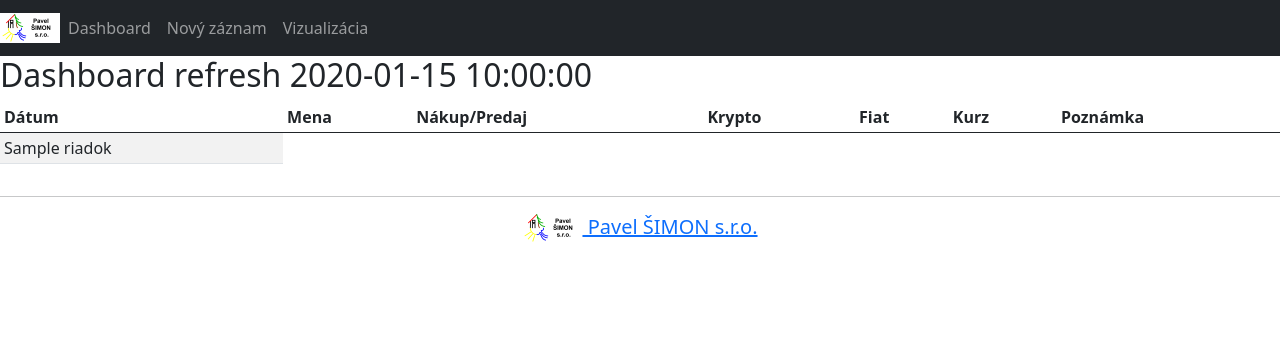
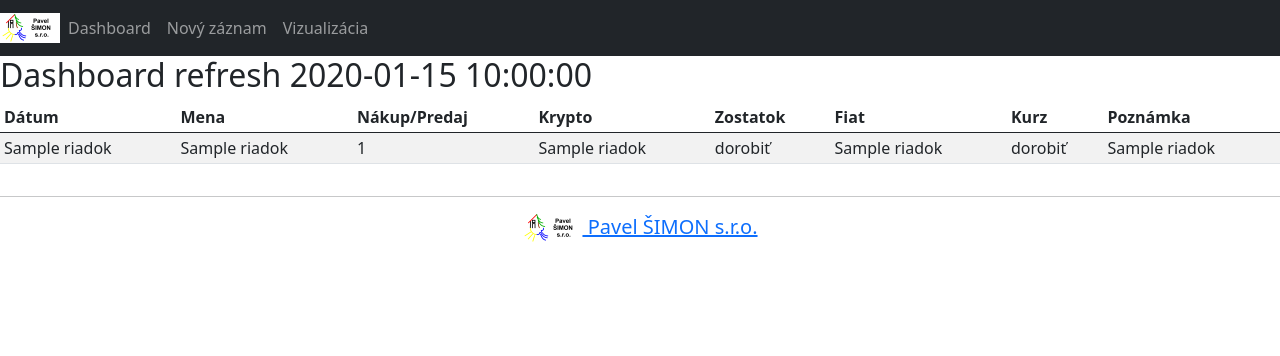
Before and after one commit to PavelSimon/KryptoEvidencia, a FastAPI app: template templates/home.html in a window 1280 px wide. Shown: the top 356 px of the page. Run offline with FastAPI, Linux system fonts and the light colour scheme; the template is opened without the code that fills it: most values are stand-ins (such as "Sample title", 1, 10 or a date in 2020); parts of the project's set-up code (start-up, migrations or seed data) failed here and were passed over.

Commit message:
Ďalšie úprava zobrazovania záznamov

```diff
--- a/main.py
+++ b/main.py
@@ -30,10 +30,10 @@ templates = Jinja2Templates(directory="./templates")
 @app.get("/")
 async def root(request: Request):
     """
-    Ukáže merania
+    Ukáže zoznam zaevidovaných kryptomien
     """
     krypto = fun.citaj_evidencia(db)
-    debug(krypto)
+    # debug(krypto)
     localtime = time.asctime(time.localtime(time.time()))
     # debug(meranie)
     print("/; Čas:", localtime)
--- a/templates/home.html
+++ b/templates/home.html
@@ -10,6 +10,7 @@
         <th scope="col">Mena</a></th>
         <th scope="col">Nákup/Predaj</a></th>
         <th scope="col">Krypto</a></th>
+        <th scope="col">Zostatok</a></th>
         <th scope="col">Fiat</a></th>
         <th scope="col">Kurz</a></th>
         <th scope="col">Poznámka</a></th>
@@ -18,7 +19,14 @@
     <tbody>
       {% for riadok in krypto %}
       <tr>
-        <td>{{riadok}}</td>
+        <td>{{riadok[5]}}</td>
+        <td>{{riadok[4]}}</td>
+        <td>{{riadok[0]}}</td>
+        <td>{{riadok[1]}}</td>
+        <td>dorobiť</td>
+        <td>{{riadok[2]}}</td>
+        <td>dorobiť</td>
+        <td>{{riadok[6]}}</td>
       </tr>
       {% endfor %}
     </tbody>
```
Also changed, not shown: modules/fuctions.py (+4 -3 lines).
